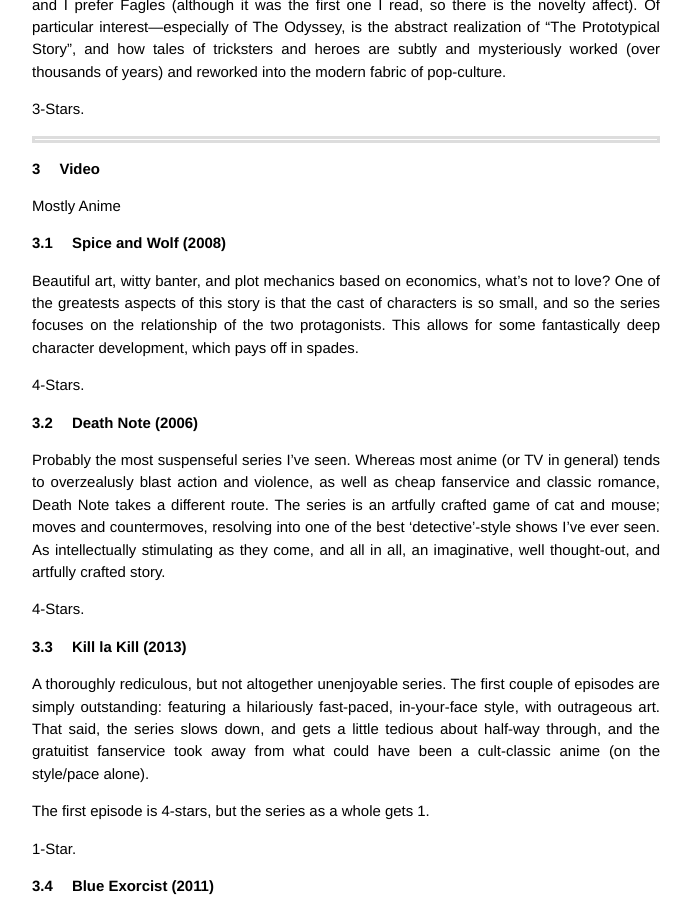
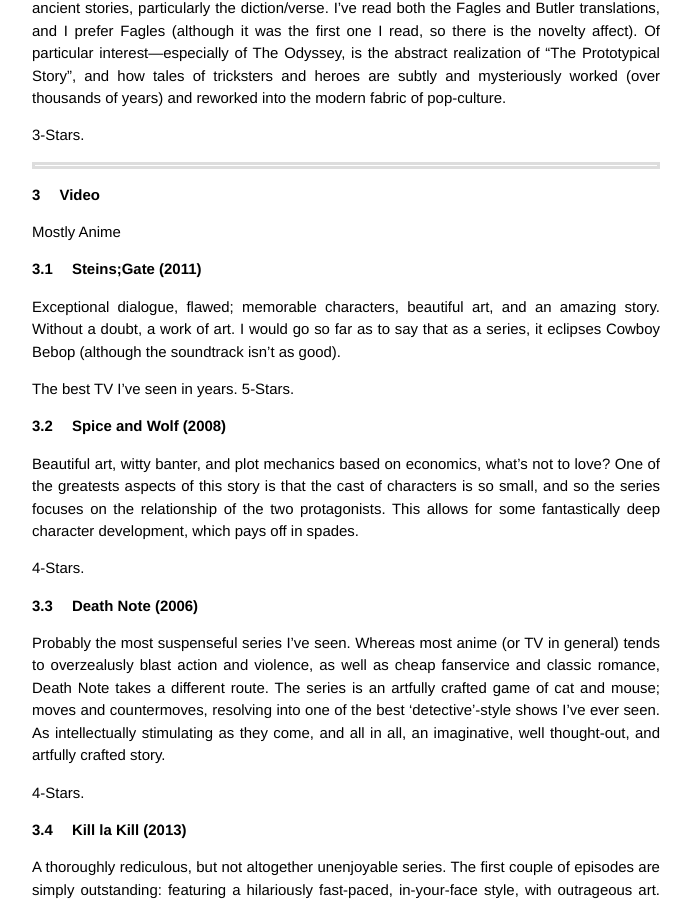
Before and after one commit to athuras/athuras.github.com, a Jekyll site: the page built from _posts/2014-06-24-Booklist.markdown, in a window 1280 px wide and 900 px high, scrolled down 3990 px. Shown: the whole window, without its empty margins (294-985 px from the left). Built offline with Jekyll 4.4.1, drawn with Linux system fonts in a browser that asks for light colours.

Commit message:
added steins-gate review

```diff
--- a/_posts/2014-06-24-Booklist.markdown
+++ b/_posts/2014-06-24-Booklist.markdown
@@ -125,6 +125,14 @@
 # Video
 Mostly Anime
 
+## Steins;Gate (2011)
+Exceptional dialogue, flawed; memorable characters, beautiful art, and an amazing story.
+Without a doubt, a work of art.
+I would go so far as to say that as a series, it eclipses Cowboy Bebop (although the soundtrack isn't as good).
+
+The best TV I've seen in years.
+5-Stars.
+
 ## Spice and Wolf (2008)
 Beautiful art, witty banter, and plot mechanics based on economics, what's not to love?
 One of the greatests aspects of this story is that the cast of characters is so small, and so the series focuses on the relationship of the two protagonists.
```
